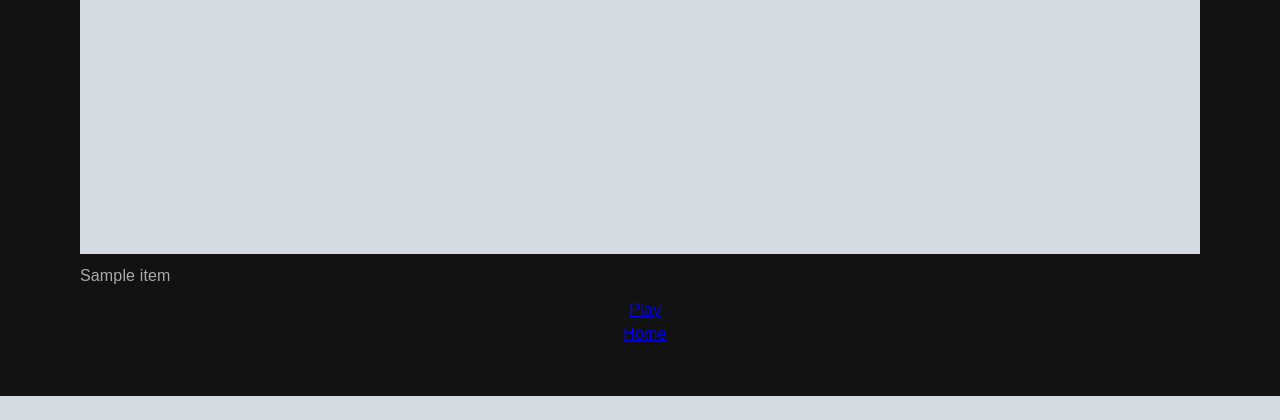
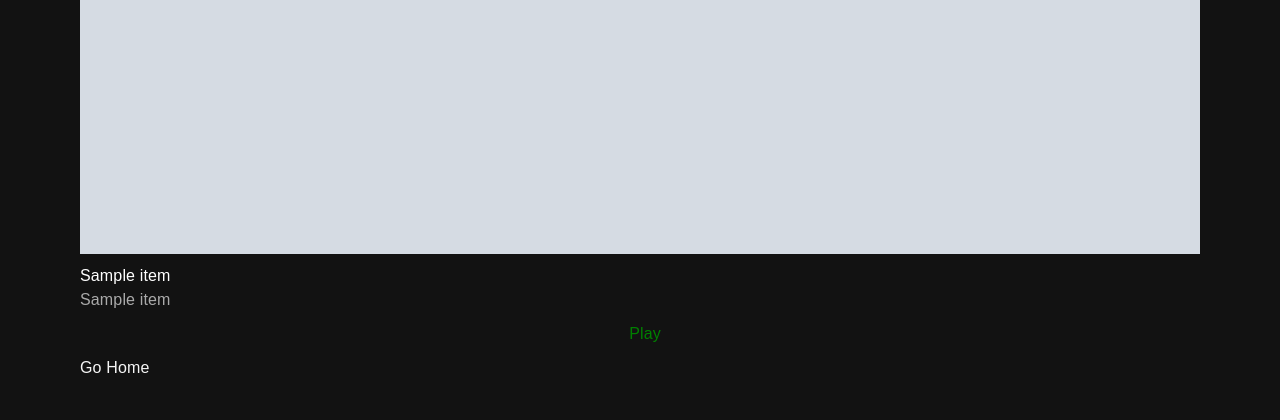
Before and after one commit to johngachara/spotifyclone, a Django app: template templates/search.html in a window 1280 px wide. Shown: the part 1002-1422 px from the top of the page. Before the commit the page ends 1398 px from the top, so only its background shows below. Run offline with Django 4.2, Linux system fonts and the light colour scheme; the template is opened without the code that fills it: most values are stand-ins (such as "Sample title", 1, 10 or a date in 2020); grey boxes marked "Sample" are stand-in pictures.

Commit message:
finalizing

```diff
--- a/templates/albums.html
+++ b/templates/albums.html
@@ -70,7 +70,7 @@ a.btnmenu:hover {
   <nav>
     <ul>
       <a class="btnmenu" href= "{% url 'home' %}"style="color: whitesmoke"><li>Home</li></a>
-      <a class="btnmenu" href= "#" style="color: whitesmoke"><li>Search</li></a>
+      <a class="btnmenu" href= "{% url 'search_view' %}" style="color: whitesmoke"><li>Search</li></a>
       <a class="btnmenu" href= "{% url 'saved' %}" style="color: whitesmoke"><li>Downloads</li></a>
     </ul>
   </nav>
@@ -81,7 +81,7 @@ a.btnmenu:hover {
   <!-- header section -->
   <div class="md:flex">
     <!--  album cover  -->
-    <img class="mr-6 mb-4 md:mb-0" src="https://placekitten.com/g/150/150">
+    <img class="mr-6 mb-4 md:mb-0" src="https://images.unsplash.com/photo-1585771724684-38269d6639fd?w=500&auto=format&fit=crop&q=60&ixlib=rb-4.0.3&ixid=M3wxMjA3fDB8MHxzZWFyY2h8MTF8fHNvbmd8ZW58MHx8MHx8fDA%3D">
 
     <!--  content  -->
     <div class="flex flex-col justify-center">
--- a/templates/red.html
+++ b/templates/red.html
@@ -291,7 +291,7 @@ window.onSpotifyWebPlaybackSDKReady = () => {
 </script>
      <header class="d-flex flex-wrap justify-content-between align-items-center py-3 my-4">
     <div class="col-md-4 d-flex justify-content-between align-items-center">
-      <span class="mb-3 mb-md-0 text-body-secondary"><a href="https://github.com/johngachara/spotifyclone" target="_blank">View project in github</a> </span>
+      <span class="mb-3 mb-md-0 text-body-secondary"><a href="https://github.com/johngachara/spotifyclone" target="_blank">View documentation</a> </span>
     </div>
 
     <ul class="nav col-md-4  list-unstyled d-flex">
@@ -314,7 +314,7 @@ window.onSpotifyWebPlaybackSDKReady = () => {
         <div class="hs__item__image__wrapper">
           <!--img.hs__item__image(src="https://source.unsplash.com/random/300×300/?album&sig"+[n]+[i], alt="")--><img class="hs__item__image" src="{{ i.image }}" alt=""/>
         </div>
-        <div class="hs__item__description"><span class="hs__item__title" style="color: white">{{ i.name }}</span><span class="hs__item__subtitle">{{ i.type }}</span></div>
+        <div class="hs__item__description"><span class="hs__item__title" style="color: white">{{ i.name }}</span><span class="hs__item__subtitle">{{ i.artist_name }}</span></div>
         <a href="{% url 'play' i.uri %}" type="button">Play</a>
 
       {% endfor %}
--- a/templates/search.html
+++ b/templates/search.html
@@ -2,7 +2,7 @@
 <html lang="en">
 <head>
     <meta charset="UTF-8">
-    <title>Title</title>
+    <title>Spotify Clone</title>
     <style>
 /* Header and nav */
 .header {
@@ -302,7 +302,7 @@ body {
   overflow-x: hidden;
   font-family: "Muli", sans-serif;
   color: white;
-  background: white;
+  background: black;
   line-height: 1.5;
   letter-spacing: 0.15px;
 }
@@ -476,6 +476,7 @@ ul {
         });
     </script>
 </head>
+<body>
   <div class="container">
       <header class="header">
       <div class="search-pages-nav">
@@ -507,14 +508,16 @@ ul {
         <div class="hs__item__image__wrapper">
           <!--img.hs__item__image(src="https://source.unsplash.com/random/300×300/?album&sig"+[n]+[i], alt="")--><img class="hs__item__image" src="{{ i.image }}" alt=""/>
         </div>
-        <div class="hs__item__description"><span class="hs__item__title" style="color: white"></span><span class="hs__item__subtitle">{{ i.name }}</span></div>
-    <a href="{% url 'play' i.uri %}" type="button">Play</a>
-    <a href="#">Home</a>
+        <div class="hs__item__description"><span class="hs__item__title" style="color: white">{{ i.artist_name }}</span><span class="hs__item__subtitle">{{ i.name }}</span></div>
+    <a href="{% url 'play' i.uri %}" type="button" style="text-decoration: none;color: green">Play</a>
+
 
 {% endfor %}
 
       </li>
     </ul>
   </div>
+  <a href="{% url 'redi' %}"style="text-decoration: none;color: whitesmoke;">Go Home</a>
   </div>
+</body>
 </html>
```
Also changed, not shown: Spotifyapp/views.py (+9 -3 lines), requirements.txt (+0 -40 lines), db.sqlite3.
